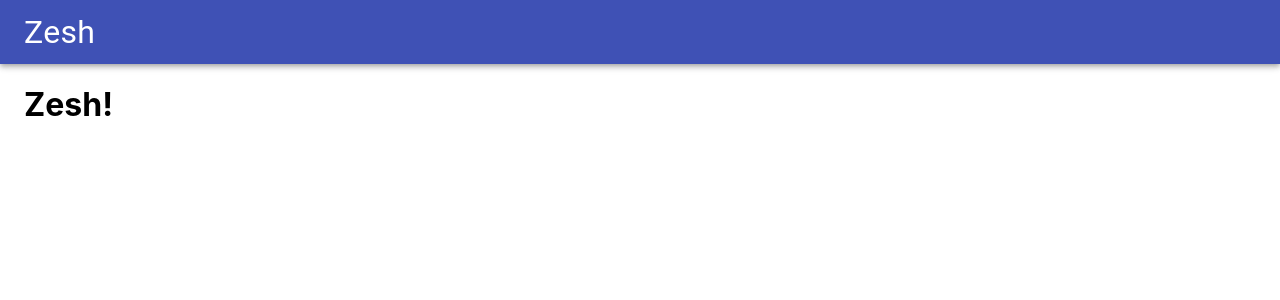
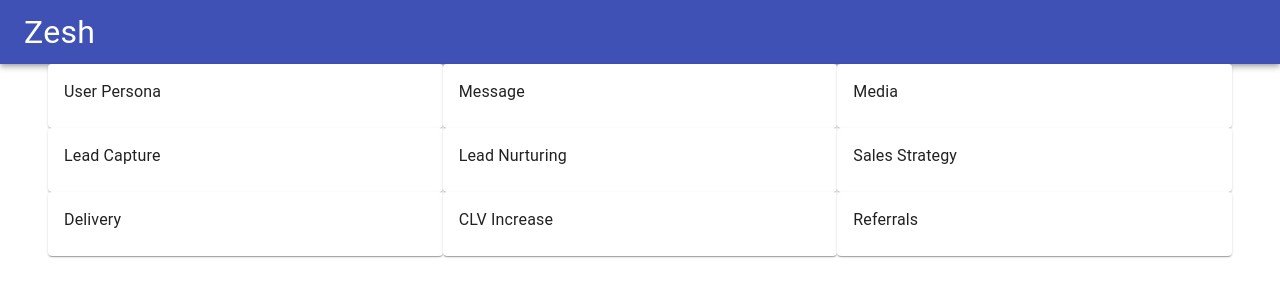
Before and after one commit to aCarinato/zesh, a Next.js app: page / in a window 1280 px wide. Shown: the top 300 px of the page. Built offline with nearby package versions, Linux system fonts and the light colour scheme.

Commit message:
added cards on home page

```diff
--- a/pages/index.js
+++ b/pages/index.js
@@ -1,11 +1,76 @@
+import { Card, CardContent, Container, Grid, Typography } from '@material-ui/core'
 import Head from 'next/head'
 import Image from 'next/image'
 import styles from '../styles/Home.module.css'
 
 export default function Home() {
   return (
-    <div>
-      <h1>Zesh!</h1>
-    </div>
+    <Container>
+      <Grid container>
+        <Grid item xs={12} sm={4}>
+          <Card>
+            <CardContent>
+              <Typography>User Persona</Typography>
+            </CardContent>
+          </Card>
+        </Grid>
+        <Grid item xs={12} sm={4}>
+          <Card>
+            <CardContent>
+              <Typography>Message</Typography>
+            </CardContent>
+          </Card>
+        </Grid>
+        <Grid item xs={12} sm={4}>
+          <Card>
+            <CardContent>
+              <Typography>Media</Typography>
+            </CardContent>
+          </Card>
+        </Grid>
+        <Grid item xs={12} sm={4}>
+          <Card>
+            <CardContent>
+              <Typography>Lead Capture</Typography>
+            </CardContent>
+          </Card>
+        </Grid>
+        <Grid item xs={12} sm={4}>
+          <Card>
+            <CardContent>
+              <Typography>Lead Nurturing</Typography>
+            </CardContent>
+          </Card>
+        </Grid>
+        <Grid item xs={12} sm={4}>
+          <Card>
+            <CardContent>
+              <Typography>Sales Strategy</Typography>
+            </CardContent>
+          </Card>
+        </Grid>
+        <Grid item xs={12} sm={4}>
+          <Card>
+            <CardContent>
+              <Typography>Delivery</Typography>
+            </CardContent>
+          </Card>
+        </Grid>
+        <Grid item xs={12} sm={4}>
+          <Card>
+            <CardContent>
+              <Typography>CLV Increase</Typography>
+            </CardContent>
+          </Card>
+        </Grid>
+        <Grid item xs={12} sm={4}>
+          <Card>
+            <CardContent>
+              <Typography>Referrals</Typography>
+            </CardContent>
+          </Card>
+        </Grid>
+      </Grid>
+    </Container>
   )
 }
```
